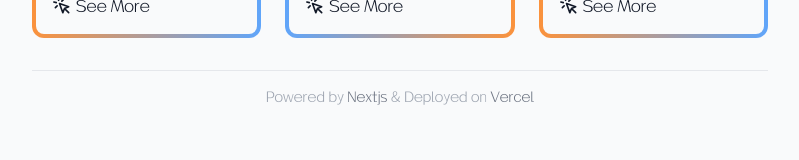
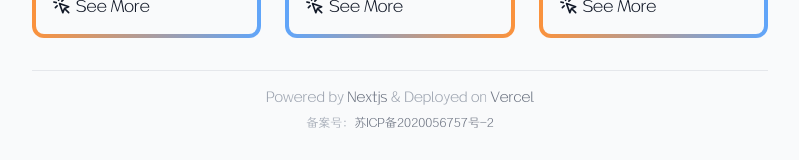
Before and after one commit to jay4q/blog, a Next.js app: page /projects in a window 1280 px wide. Shown: the part 854-1014 px from the top of the page, without its empty margins (240-1039 px from the left). Before the commit the page ends 993 px from the top, so only its background shows below. Built offline with nearby package versions, Linux system fonts and the light colour scheme.

Commit message:
add: 😭 添加备案号

```diff
--- a/src/components/footer.tsx
+++ b/src/components/footer.tsx
@@ -2,8 +2,8 @@ import { FunctionComponent } from 'react'
 
 export const Footer: FunctionComponent = () => {
   return (
-    <footer className='mt-8 w-full flex-shrink-0 border-t border-gray-200 pt-4 dark:border-gray-800'>
-      <p className='w-full text-center text-sm text-gray-400 dark:text-gray-500'>
+    <footer className='mt-8 flex w-full flex-shrink-0 flex-col items-center border-t border-gray-200 pt-4 dark:border-gray-800'>
+      <p className='mb-2 w-full text-center text-sm text-gray-400 dark:text-gray-500'>
         Powered by{' '}
         <a href='https://nextjs.org/' target='_blank' className='text-gray-500 dark:text-gray-400'>
           Nextjs
@@ -13,6 +13,12 @@ export const Footer: FunctionComponent = () => {
           Vercel
         </a>
       </p>
+      <p className='w-full text-center text-xs text-gray-400 dark:text-gray-500'>
+        备案号：
+        <a href='https://beian.miit.gov.cn/' target='_blank' className='text-gray-500 dark:text-gray-400'>
+          苏ICP备2020056757号-2
+        </a>
+      </p>
     </footer>
   )
 }
```
